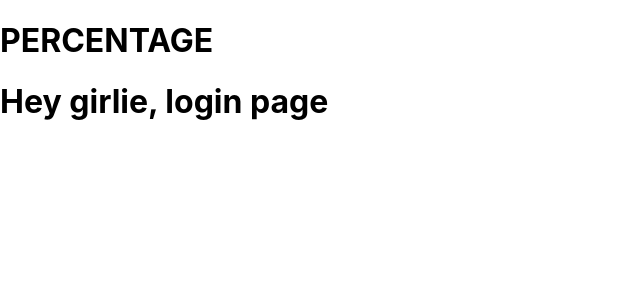
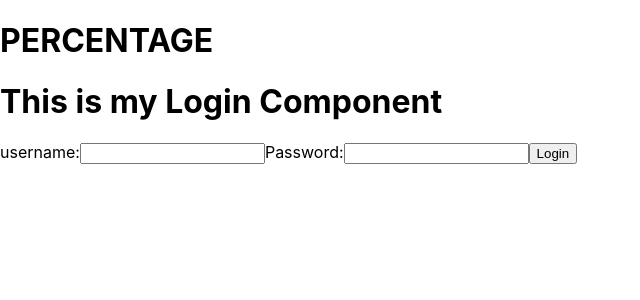
Before and after one commit to ken025/Percentage-Frontend, a React (Create React App) app: page / in a window 1280 px wide. Shown: the top 300 px of the page, without its empty margins (0-640 px from the left). Built offline with nearby package versions, Linux system fonts and the light colour scheme.

Commit message:
Fecthed login

```diff
--- a/src/App.js
+++ b/src/App.js
@@ -19,7 +19,9 @@ class App extends Component {
   }
 
   renderMainContainer = () => {
-    return this.state.user.username ?
+    return(
+      // we cannot use if statements in jsx
+      this.state.user.id ?
     < Welcome />:
     < Login />
       // this.state.channel ?
@@ -29,6 +31,7 @@ class App extends Component {
       //   this.state.signup ?
       //     <Signup setUser={this.setUser} toggleSignup={this.toggleSignup}/> :
       //     <Login setUser={this.setUser} toggleSignup={this.toggleSignup}/>
+    );
   }
 
 
--- a/src/components/Login.js
+++ b/src/components/Login.js
@@ -1,51 +1,53 @@
-import React, { Component } from 'react'
-// import { loginRequest } from '../services/requests'
+import React, { Component} from 'react';
 
-export default class Login extends Component{
+export default class Login extends Component {
 
-//   state = {
-//     username: "",
-//     password: ""
-//   }
+    // state makes this a controlled component
+    state = {
+        username: "",
+        password: ""
+    }
 
-//   onChange = (e) => this.setState({[e.target.name]: e.target.value})
+    handleChange = (e) => this.setState({[e.target.name]: e.target.value})
 
-//   onSubmit = (e) => {
-//     e.preventDefault()
-//     const { username, password } = this.state
-//     const body = {username: username, password: password}
-//     loginRequest(body)
-//     .then(response => {
-//       if (!response.errors){
-//         console.log(response)
-//         this.props.setUser(response)
-//       } else {
-//         alert(response.errors)
-//       }
-//     })
-//   }
+    handleSubmit = (e) => {
+        e.preventDefault()
+        const { username, password} = this.state
+        // backend is expecting username and password params
+        const body = {user: {username: username, password: password}}
+        fetch('http://localhost:3000/api/v1/login', {
+            method: 'POST',
+            headers: {
+                'Content-Type': 'application/json'
+            },
+            body: JSON.stringify(body),
+        })
+        .then(resp => resp.json())
+        .then(resp => {
+            if (!resp.errors) {
+                console.log(resp)
+            } else {
+                alert(resp.errors)
+            }
+        })
+    }
 
-  render(){
-    return (
-        <h1> Hey girlie, login page</h1>
-//       <div className="login">
-//         <h1>Login!</h1>
-//         <form onSubmit={this.onSubmit}>
-//           <label>
-//             Username:
-//             <input type="text" name="username" onChange={this.onChange} value={this.state.username} />
-//           </label><br/>
-//           <label>
-//             Password:
-//             <input type="password" name="password" onChange={this.onChange} value={this.state.password} />
-//           </label>
-//           <br/>
-//           <input type="submit" value="Login!" style={{display: "none"}}/>
-//         </form>
-//         <button onClick={this.props.toggleSignup}>Or Sign Up!</button>
-//       </div>
-    )
-  }
-
-
- }
+    render(){
+        return(
+            <>
+                <h1>This is my Login Component</h1>
+                <form onSubmit={this.handleSubmit}>
+                    <label>
+                        username:
+                        <input type="text" name="username" onChange={this.handleChange} value={this.state.username} />
+                    </label>
+                    <label>
+                        Password:
+                        <input type="password" name="password" onChange={this.handleChange} value={this.state.password}/>
+                    </label>
+                    <input type="submit" value="Login" />
+                </form>
+            </>
+        )
+    }
+}
```
Also changed, not shown: 1 other file (tests, documents, lock files or other folders).
